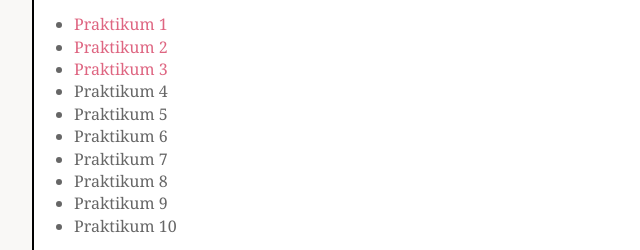
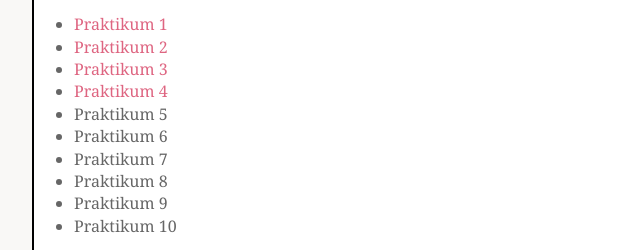
Before and after one commit to anjen-tyas/MulOn-1800016010, a plain HTML site: page index.html in a window 1280 px wide. Shown: the part 132-382 px from the top of the page, 136-776 px from the left. Drawn offline with Linux system fonts and the light colour scheme.

Commit message:
Update index.html

```diff
--- a/index.html
+++ b/index.html
@@ -107,7 +107,7 @@
 			<li><a href="praktikum_1_1800016010.html">Praktikum 1</a></li>
 			<li><a href="praktikum_2_1800016010.html">Praktikum 2</a></li>
 			<li><a href="praktikum_3_1800016010.html">Praktikum 3</a></li>
-                    <li>Praktikum 4</li>
+			<li><a href="praktikum_4_1800016010.html">Praktikum 4</a></li>
                     <li>Praktikum 5</li>
                     <li>Praktikum 6</li>
                     <li>Praktikum 7</li>
```
